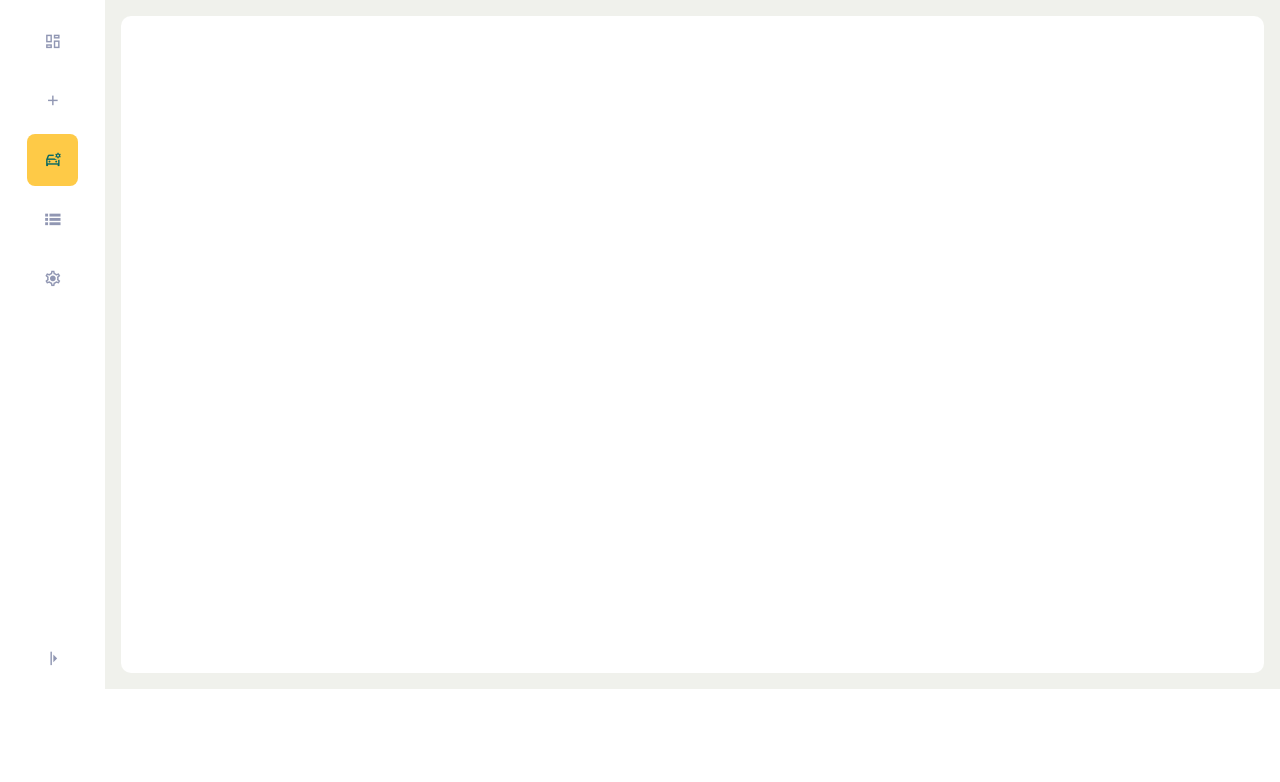
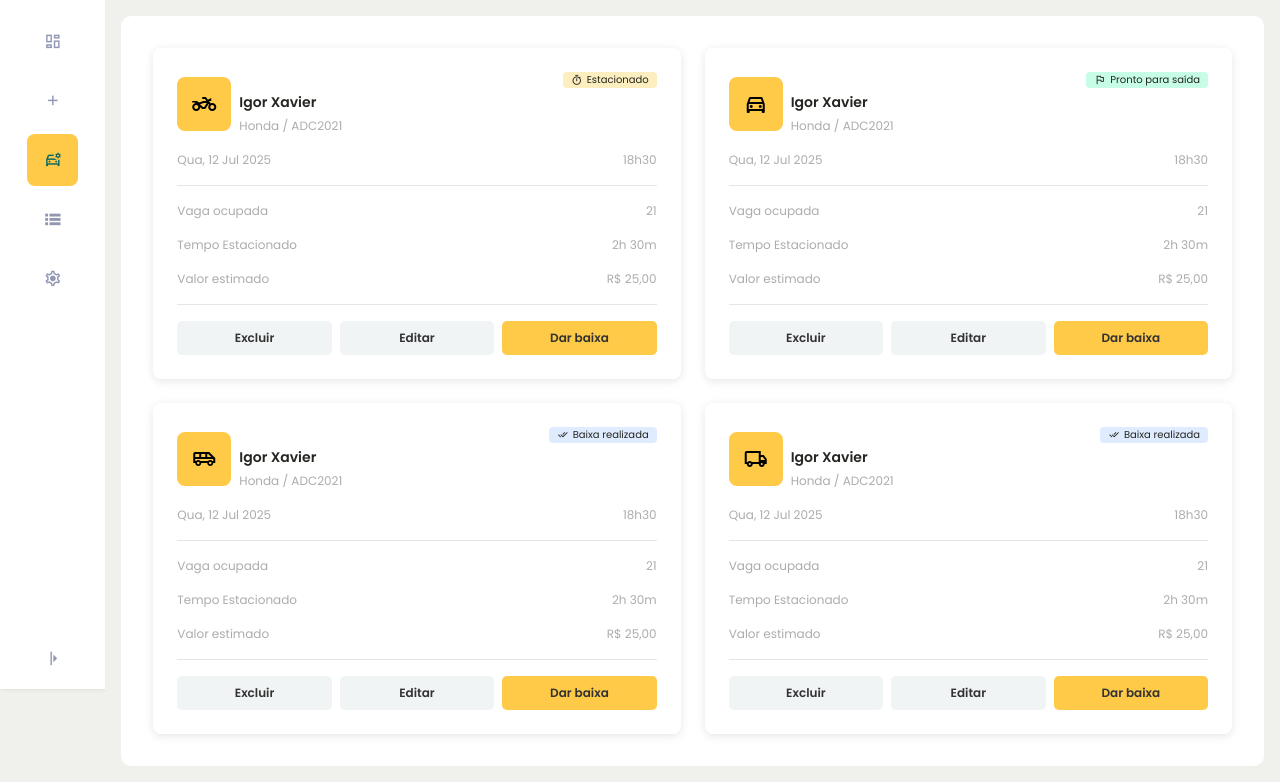
Before and after one commit to igorxoi/trabalho, a PHP site: page /gerenciar.html in a window 1280 px wide. Shown: the part 111-893 px from the top of the page. Before the commit the page ends 800 px from the top, so only its background shows below. Run offline with PHP 8.4, Linux system fonts and the light colour scheme.

Commit message:
feat: criando card

```diff
--- a/gerenciar.html
+++ b/gerenciar.html
@@ -38,7 +38,7 @@
             <span>Gerenciar Estacionamento</span>
           </li>
         </a>
-        <a href="#" >
+        <a href="#">
           <li class="item-menu">
             <i class="material-symbols-outlined">lists</i>
             <span>Histórico</span>
@@ -64,12 +64,196 @@
         </div>
       </header>
       <div class="card--container">
+        <div class="card--conteudo">
+          <div class="card">
+            <div class="veiculo-info">
+              <span class="tipo-veiculo">
+                <i class="material-symbols-outlined"> two_wheeler </i>
+              </span>
+              <div class="detalhes-veiculo">
+                <span class="status estacionado">
+                  <span class="material-symbols-outlined"> timer </span>
+                  Estacionado
+                </span>
+                <span class="nome-condutor">Igor Xavier</span>
+                <span class="mais-detalhes">Honda / ADC2021</span>
+              </div>
+            </div>
 
+            <div class="mais-detalhes">
+              <span>Qua, 12 Jul 2025</span>
+              <span>18h30</span>
+            </div>
+
+            <hr />
+
+            <div class="mais-detalhes">
+              <span>Vaga ocupada</span>
+              <span>21</span>
+            </div>
+
+            <div class="mais-detalhes">
+              <span>Tempo Estacionado</span>
+              <span>2h 30m</span>
+            </div>
+
+            <div class="mais-detalhes">
+              <span>Valor estimado</span>
+              <span>R$ 25,00</span>
+            </div>
+
+            <hr />
+
+            <div class="acoes-card">
+              <button id="excluir-veiculo-button">Excluir</button>
+              <button id="editar-veiculo-button">Editar</button>
+              <button id="dar-baixa-veiculo-button">Dar baixa</button>
+            </div>
+          </div>
+
+          <div class="card">
+            <div class="veiculo-info">
+              <span class="tipo-veiculo">
+                <i class="material-symbols-outlined"> directions_car </i>
+              </span>
+              <div class="detalhes-veiculo">
+                <span class="status liberado">
+                  <span class="material-symbols-outlined"> flag </span>
+                  Pronto para saída
+                </span>
+                <span class="nome-condutor">Igor Xavier</span>
+                <span class="mais-detalhes">Honda / ADC2021</span>
+              </div>
+            </div>
+
+            <div class="mais-detalhes">
+              <span>Qua, 12 Jul 2025</span>
+              <span>18h30</span>
+            </div>
+
+            <hr />
+
+            <div class="mais-detalhes">
+              <span>Vaga ocupada</span>
+              <span>21</span>
+            </div>
+
+            <div class="mais-detalhes">
+              <span>Tempo Estacionado</span>
+              <span>2h 30m</span>
+            </div>
+
+            <div class="mais-detalhes">
+              <span>Valor estimado</span>
+              <span>R$ 25,00</span>
+            </div>
+
+            <hr />
+
+            <div class="acoes-card">
+              <button id="excluir-veiculo-button">Excluir</button>
+              <button id="editar-veiculo-button">Editar</button>
+              <button id="dar-baixa-veiculo-button">Dar baixa</button>
+            </div>
+          </div>
+
+          <div class="card">
+            <div class="veiculo-info">
+              <span class="tipo-veiculo">
+                <i class="material-symbols-outlined"> airport_shuttle </i>
+              </span>
+              <div class="detalhes-veiculo">
+                <span class="status baixa">
+                  <span class="material-symbols-outlined"> done_all </span>
+                  Baixa realizada
+                </span>
+                <span class="nome-condutor">Igor Xavier</span>
+                <span class="mais-detalhes">Honda / ADC2021</span>
+              </div>
+            </div>
+
+            <div class="mais-detalhes">
+              <span>Qua, 12 Jul 2025</span>
+              <span>18h30</span>
+            </div>
+
+            <hr />
+
+            <div class="mais-detalhes">
+              <span>Vaga ocupada</span>
+              <span>21</span>
+            </div>
+
+            <div class="mais-detalhes">
+              <span>Tempo Estacionado</span>
+              <span>2h 30m</span>
+            </div>
+
+            <div class="mais-detalhes">
+              <span>Valor estimado</span>
+              <span>R$ 25,00</span>
+            </div>
+
+            <hr />
+
+            <div class="acoes-card">
+              <button id="excluir-veiculo-button">Excluir</button>
+              <button id="editar-veiculo-button">Editar</button>
+              <button id="dar-baixa-veiculo-button">Dar baixa</button>
+            </div>
+          </div>
+
+          <div class="card">
+            <div class="veiculo-info">
+              <span class="tipo-veiculo">
+                <i class="material-symbols-outlined"> local_shipping </i>
+              </span>
+              <div class="detalhes-veiculo">
+                <span class="status baixa">
+                  <span class="material-symbols-outlined"> done_all </span>
+                  Baixa realizada
+                </span>
+                <span class="nome-condutor">Igor Xavier</span>
+                <span class="mais-detalhes">Honda / ADC2021</span>
+              </div>
+            </div>
+
+            <div class="mais-detalhes">
+              <span>Qua, 12 Jul 2025</span>
+              <span>18h30</span>
+            </div>
+
+            <hr />
+
+            <div class="mais-detalhes">
+              <span>Vaga ocupada</span>
+              <span>21</span>
+            </div>
+
+            <div class="mais-detalhes">
+              <span>Tempo Estacionado</span>
+              <span>2h 30m</span>
+            </div>
+
+            <div class="mais-detalhes">
+              <span>Valor estimado</span>
+              <span>R$ 25,00</span>
+            </div>
+
+            <hr />
+
+            <div class="acoes-card">
+              <button id="excluir-veiculo-button">Excluir</button>
+              <button id="editar-veiculo-button">Editar</button>
+              <button id="dar-baixa-veiculo-button">Dar baixa</button>
+            </div>
+          </div>
+        </div>
       </div>
     </main>
   </body>
   <script>
-    function getData(isAbreviado) {
+    function obterData(abreviado) {
       const data = new Date();
       let horaFormatada = "";
       const opcoesExtenso = {
@@ -87,10 +271,10 @@
 
       let dataFormatada = data.toLocaleDateString(
         "pt-BR",
-        isAbreviado ? opcoesAbreviado : opcoesExtenso
+        abreviado ? opcoesAbreviado : opcoesExtenso
       );
 
-      if (isAbreviado) {
+      if (abreviado) {
         dataFormatada = dataFormatada
           .replace(/\./g, "")
           .replace(/\sde\s/g, " ");
@@ -109,27 +293,25 @@
 
     const sidebar = document.querySelector(".sidebar");
     const menuItem = document.querySelectorAll(".menu li span");
-    const subtitle = document.querySelectorAll(".header--subtitulo");
-
     const iconeMenu = document.querySelector(".icon-menu");
 
-    function setDisplay(elements, displayStyle) {
+    function definirDisplay(elements, displayStyle) {
       elements.forEach((item) => {
         item.style.display = displayStyle;
       });
     }
 
     function expandirMenu() {
-      const isExpanded = sidebar.classList.contains("sidebar--active");
+      const expandido = sidebar.classList.contains("sidebar--active");
 
       sidebar.classList.toggle("sidebar--active");
-      iconeMenu.textContent = isExpanded
+      iconeMenu.textContent = expandido
         ? "arrow_menu_open"
         : "arrow_menu_close";
 
-      setDisplay(menuItem, isExpanded ? "none" : "block");
+      definirDisplay(menuItem, expandido ? "none" : "block");
     }
 
-    getData(false);
+    obterData(false);
   </script>
 </html>
--- a/style.css
+++ b/style.css
@@ -152,14 +152,132 @@ a {
 }
 
 /* CARD */
-.card--wrapper {
+.card--conteudo {
   display: grid;
   grid-template-columns: repeat(auto-fit, minmax(350px, 1fr));
   gap: 24px;
 }
 
+.card {
+  border-radius: 8px;
+  background: var(--cor-branco);
+  padding: 24px;
+  display: grid;
+  gap: 16px;
+  max-width: 100%;
+  box-shadow: 0 2px 10px rgba(0, 0, 0, 0.1);
+}
+
+.veiculo-info {
+  display: grid;
+  grid-template-columns: auto 1fr;
+  gap: 8px;
+  align-items: center;
+}
+
+.tipo-veiculo {
+  border-radius: 8px;
+  background-color: var(--cor-secundaria);
+  padding: 15px;
+  display: flex;
+  align-items: center;
+  justify-content: center;
+}
+
+.numero-vaga .material-symbols-outlined {
+  font-size: 32px;
+}
+
+.detalhes-veiculo {
+  display: grid;
+  gap: 4px;
+}
+
+.detalhes-veiculo svg {
+  align-items: center;
+  justify-self: center;
+}
+
+.status {
+  border-radius: 4px;
+  color: var(--cor-texto-primario);
+  font-size: 10px;
+  padding: 0 8px;
+  justify-self: end;
+  display: grid;
+  grid-template-columns: auto 1fr;
+  align-items: center;
+  gap: 4px;
+}
+
+.status span {
+  font-size: 12px;
+}
+
+.status.liberado {
+  background-color: #c7fde6;
+}
+
+.status.estacionado {
+  background-color: #fceebf;
+}
+
+.status.baixa {
+  background-color: #dfecff;
+}
+
+.nome-condutor {
+  color: var(--cor-texto-primario);
+  font-size: 14px;
+  font-weight: 600;
+}
+
+.mais-detalhes {
+  color: #acacac;
+  font-size: 12px;
+  display: grid;
+  grid-template-columns: repeat(2, 1fr);
+}
+
+hr {
+  border: none;
+  height: 1px;
+  background-color: #0000001a;
+}
+
+.acoes-card {
+  display: grid;
+  grid-template-columns: repeat(3, 1fr);
+  gap: 8px;
+}
+
+button {
+  width: 100%;
+  border: 0;
+  padding: 8px 16px;
+  border-radius: 5px;
+  font-weight: 600;
+  font-size: 12px;
+}
+
+#editar-veiculo-button,
+#excluir-veiculo-button {
+  background-color: #f0f4f5;
+  color: var(--cor-texto-secundario);
+}
+
+#dar-baixa-veiculo-button {
+  background-color: var(--cor-secundaria);
+  color: var(--cor-texto-secundario);
+}
+
+.mais-detalhes span:last-child {
+  justify-self: end;
+  text-align: end;
+}
+
 @media (max-width: 680px) {
-  .header--wrapper {
+  .header--conteudo {
     height: auto;
   }
 
```
